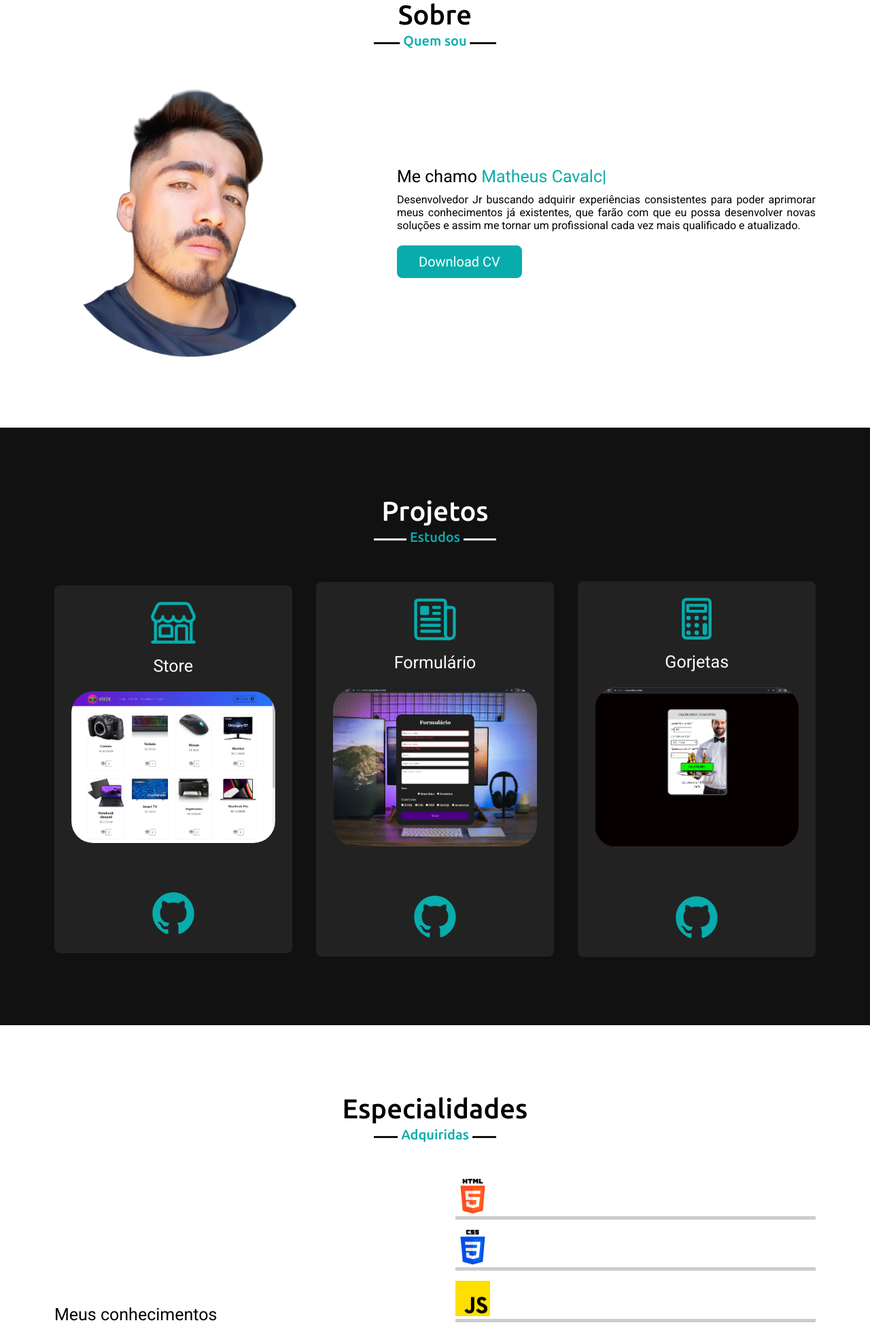
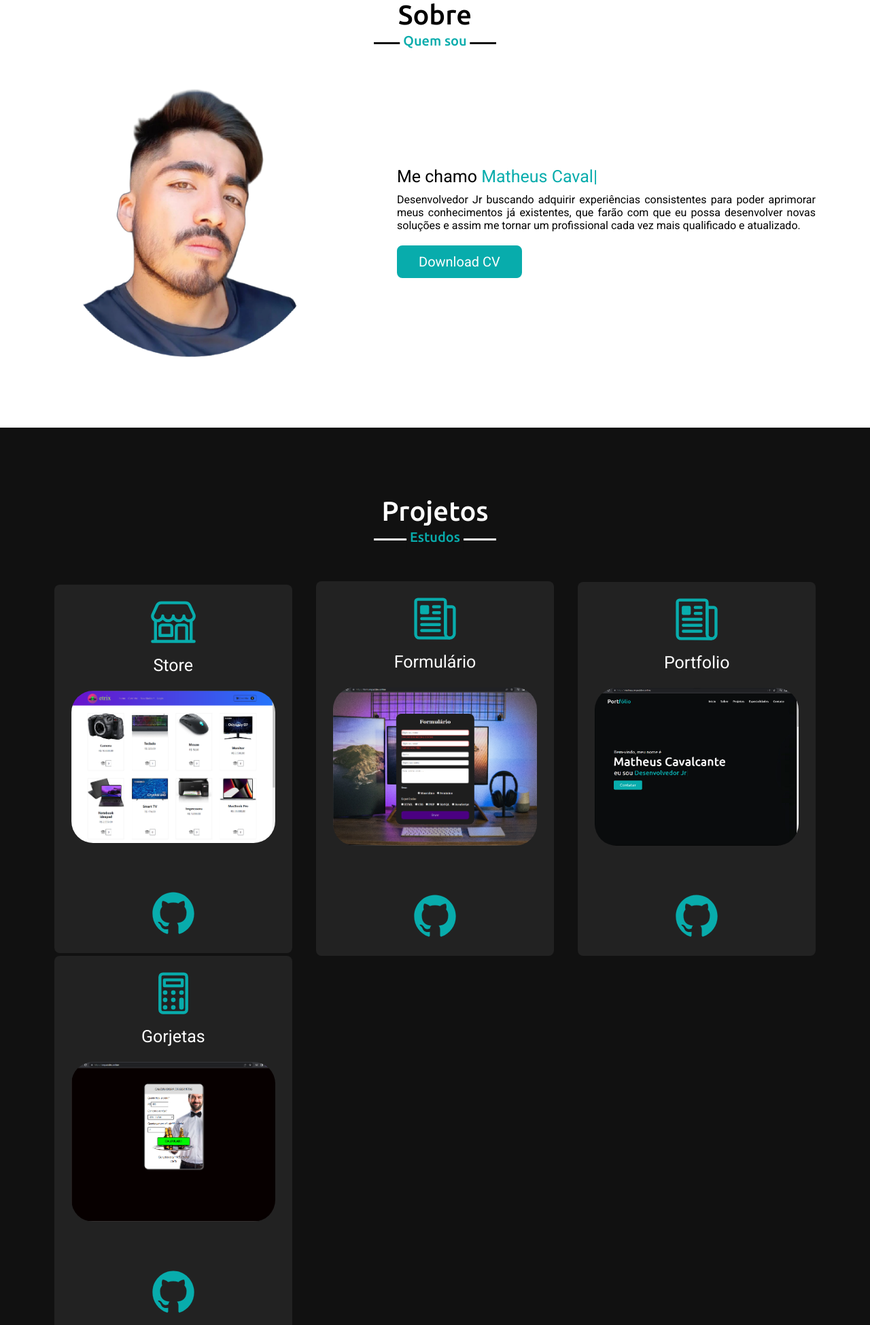
Before and after one commit to Dev-mth/portfolio, a PHP site: page / in a window 1280 px wide. Shown: the part 901-2850 px from the top of the page at 68% size. Run offline with PHP 8.4, Linux system fonts and the light colour scheme.

Commit message:
add projeto e favicon

```diff
--- a/public/index.php
+++ b/public/index.php
@@ -7,6 +7,8 @@
     <meta name="viewport" content="width=device-width, initial-scale=1.0">
     <title>Portfólio</title>
     <link rel="stylesheet" href="assets/css/style.css">
+      <!-- Favicon-->
+  <link rel="icon" type="image/x-icon" href="images/favicon.png" />
 </head>
 <body>
     <!--- <div class="scroll-up-btn">
--- a/public/views/projects.php
+++ b/public/views/projects.php
@@ -29,6 +29,19 @@
 
                 <div class="card">
                     <div class="box">
+                        <ion-icon name="newspaper-outline"></ion-icon>
+                        <div class="text">Portfolio</div>
+                        <a href="https://matheus.impactdev.online" target="_blank"><img src="images/portfolio.png"
+                                alt="portfolio"></a>
+                        <p></p>
+                        <a href="https://github.com/Dev-mth/portfolio" target="_blank">
+                            <ion-icon name="logo-github"></ion-icon>
+                        </a>
+                    </div>
+                </div>
+
+                <div class="card">
+                    <div class="box">
                         <ion-icon name="calculator-outline"></ion-icon>
                         <div class="text">Gorjetas</div>
                         <a href="https://impactdev.online" target="_blank"><img src="images/calculadora.png"
@@ -39,5 +52,6 @@
                         </a>
                     </div>
                 </div>
+
             </div>
         </div>
```
Also changed, not shown: public/images/favicon.png (added), public/images/portfolio.png (added).
